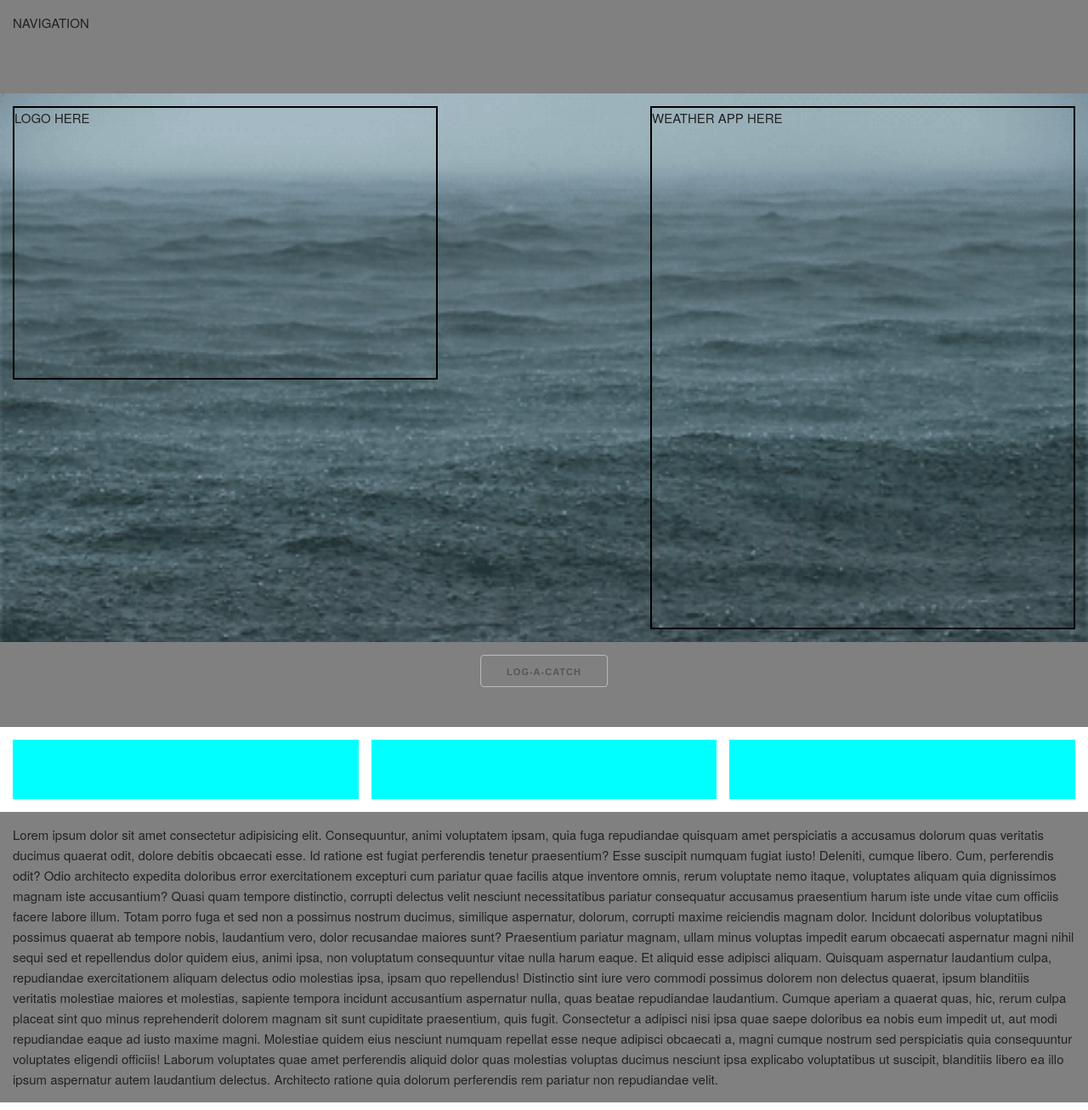
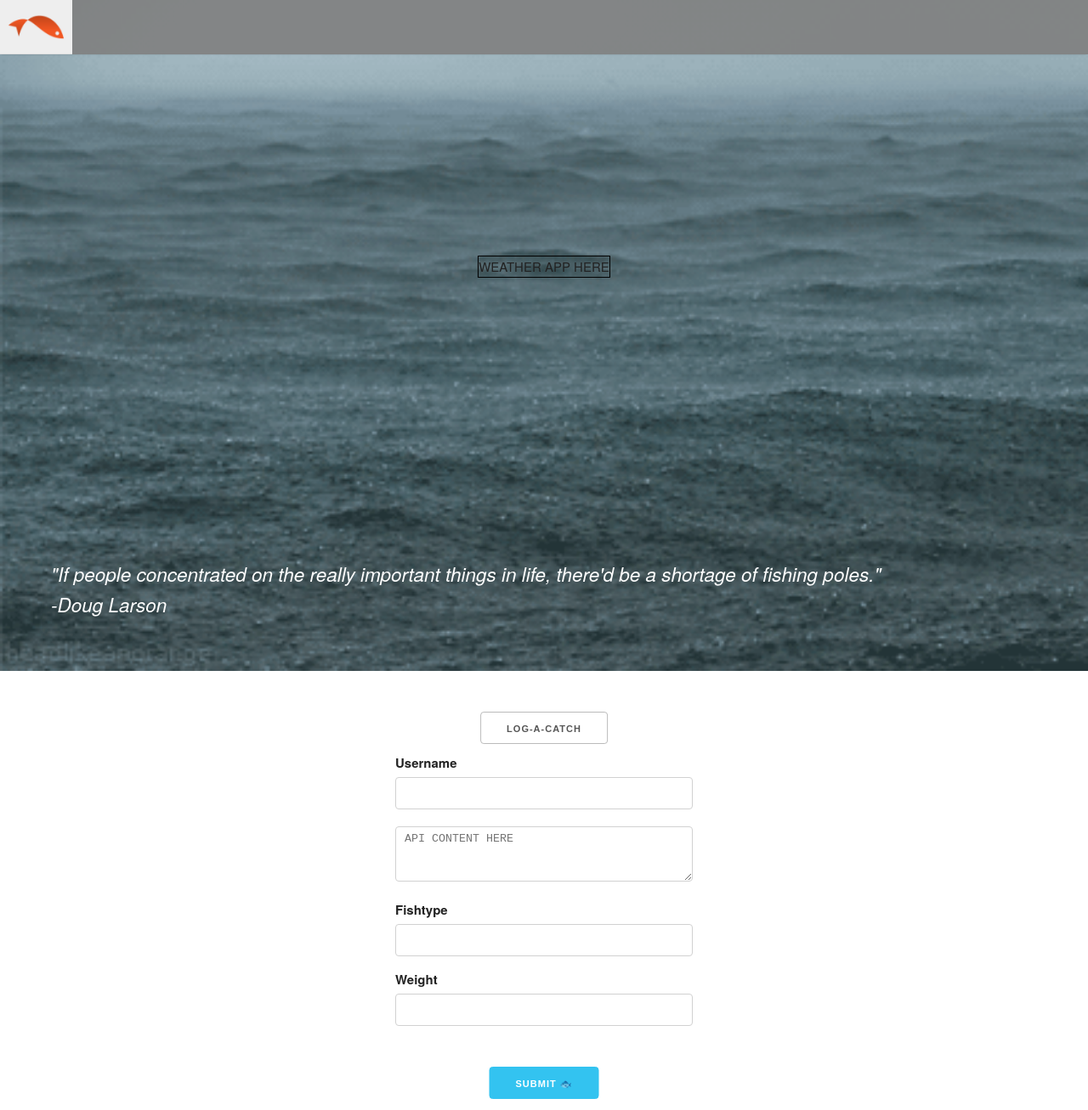
Before and after one commit to joonassuo/fishApp-cssGrid, a plain HTML site: page index2.html in a window 1280 px wide. Shown: the top 1307 px of the page at 85% size. Drawn offline with nearby package versions, Linux system fonts and the light colour scheme.

Commit message:
everything works, UI improvements

```diff
--- a/client.js
+++ b/client.js
@@ -4,7 +4,7 @@ const fishesContainer = document.querySelector('.fishesContainer');
 const niceCatchPic = document.querySelector('.catchPic');
 const API_URL = "http://localhost:5000/fishes";
 
-form.style.display = 'none';
+form.style.display = '';
 
 // toggle form display
 logCatchButton.addEventListener('click', () => {
--- a/index2.html
+++ b/index2.html
@@ -11,10 +11,12 @@
 </head>
 
 <body>
+    <img class="logo-pic" src="logo.png" alt="logo">
+    <div class="top-bar"></div>
     <div class="wrapper">
         <div class="box box1">NAVIGATION</div>
         <div class="box box2">
-            <div class="logo">LOGO HERE</div>
+            <div class="logo">"If people concentrated on the really important things in life, there'd be a shortage of fishing poles."<br>-Doug Larson</div>
             <div class="weather-app">WEATHER APP HERE</div>
         </div>
         <div class="box box3">
@@ -40,29 +42,7 @@
             <div class="summary"></div>
             <div class="summary"></div>
         </div>
-        <div class="box box5">Lorem ipsum dolor sit amet consectetur adipisicing elit. Consequuntur, animi voluptatem
-            ipsam, quia fuga repudiandae quisquam amet perspiciatis a accusamus dolorum quas veritatis ducimus quaerat
-            odit, dolore debitis obcaecati esse. Id ratione est fugiat perferendis tenetur praesentium? Esse suscipit
-            numquam fugiat iusto! Deleniti, cumque libero. Cum, perferendis odit? Odio architecto expedita doloribus
-            error exercitationem excepturi cum pariatur quae facilis atque inventore omnis, rerum voluptate nemo itaque,
-            voluptates aliquam quia dignissimos magnam iste accusantium? Quasi quam tempore distinctio, corrupti
-            delectus velit nesciunt necessitatibus pariatur consequatur accusamus praesentium harum iste unde vitae cum
-            officiis facere labore illum. Totam porro fuga et sed non a possimus nostrum ducimus, similique aspernatur,
-            dolorum, corrupti maxime reiciendis magnam dolor. Incidunt doloribus voluptatibus possimus quaerat ab
-            tempore nobis, laudantium vero, dolor recusandae maiores sunt? Praesentium pariatur magnam, ullam minus
-            voluptas impedit earum obcaecati aspernatur magni nihil sequi sed et repellendus dolor quidem eius, animi
-            ipsa, non voluptatum consequuntur vitae nulla harum eaque. Et aliquid esse adipisci aliquam. Quisquam
-            aspernatur laudantium culpa, repudiandae exercitationem aliquam delectus odio molestias ipsa, ipsam quo
-            repellendus! Distinctio sint iure vero commodi possimus dolorem non delectus quaerat, ipsum blanditiis
-            veritatis molestiae maiores et molestias, sapiente tempora incidunt accusantium aspernatur nulla, quas
-            beatae repudiandae laudantium. Cumque aperiam a quaerat quas, hic, rerum culpa placeat sint quo minus
-            reprehenderit dolorem magnam sit sunt cupiditate praesentium, quis fugit. Consectetur a adipisci nisi ipsa
-            quae saepe doloribus ea nobis eum impedit ut, aut modi repudiandae eaque ad iusto maxime magni. Molestiae
-            quidem eius nesciunt numquam repellat esse neque adipisci obcaecati a, magni cumque nostrum sed perspiciatis
-            quia consequuntur voluptates eligendi officiis! Laborum voluptates quae amet perferendis aliquid dolor quas
-            molestias voluptas ducimus nesciunt ipsa explicabo voluptatibus ut suscipit, blanditiis libero ea illo ipsum
-            aspernatur autem laudantium delectus. Architecto ratione quia dolorum perferendis rem pariatur non
-            repudiandae velit.</div>
+        <div class="box box5">Lorem ipsum dolor sit amet consectetur adipisicing elit. Enim rerum vitae sunt doloremque illum cumque itaque dolore? Doloremque ea et hic voluptatibus. Amet, in expedita eaque non fugit ab quibusdam minus recusandae hic illo modi illum sunt dolorum. Rerum iusto voluptatem ea quasi. Eveniet maxime quae pariatur earum et? Architecto unde non repellendus recusandae doloribus! Nulla molestiae ex et deleniti? Sed accusamus culpa facere sapiente explicabo illum earum dolorum nesciunt et commodi. Laudantium quidem maxime nam, necessitatibus delectus voluptatibus amet impedit quae officiis quam ab soluta temporibus iste. Molestias ipsa voluptates aut ea esse officia harum quae. Inventore, ea necessitatibus?</div>
     </div>
     <script src="client.js"></script>
 </body>
--- a/style.css
+++ b/style.css
@@ -1,6 +1,28 @@
 body {
     margin: 0;
 }
+
+.logo-pic {
+    position: fixed;
+    top: 0;
+    left: 0;
+    height: 8vh;
+    width: auto;
+    z-index: 2;
+}
+
+.top-bar {
+    position: fixed;
+    top: 0;
+    opacity: 0.9;
+    background-color: grey;
+    height: 8vh;
+    width: 100%;
+    z-index: 1;
+    box-shadow: 0 2px 2px -2px rgba(0,0,0,.2);
+}
+
+
 .wrapper {
     display: grid;
     grid-template-columns: 1fr 2fr 1fr;
@@ -12,12 +34,11 @@ body {
     padding: 1em;
 }
 
-.wrapper>div:nth-child(odd) {
-    background-color: grey;
-}
+
 
 .box1 {
     grid-column: 1/4;
+    grid-row: 0;
     height: 10vh;
 }
 
@@ -26,22 +47,29 @@ body {
     background-repeat: no-repeat;
     background-size: cover;
     grid-column: 1/4;
-    grid-row: 2/4;
+    grid-row: 1/4;
     display: grid;
-    grid-template-columns: 2fr 1fr 2fr;
-    height: 77vh;
+    grid-template-columns: 1fr 2fr 3fr;
+    height: 95vh;
 }
 
 .logo {
-    grid-column: 1;
-    grid-row: 1;
-    border: 2px solid black;
+    grid-column: 1/4;
+    grid-row: 3;
+    align-self: end;
+    justify-self: start;
+    color: white;
+    padding: 2em;
+    font-size: 1.5em;
+    font-style: italic;
 }
 
 .weather-app {
-    grid-column: 3;
-    grid-row: 1/3;
-    border: 2px solid black;
+    grid-column: 1/4;
+    grid-row: 2/3;
+    justify-self: center;
+    align-self: center;
+    border: 1px solid black;
 }
 
 .box3 {
@@ -49,13 +77,15 @@ body {
     grid-row: 4;
 }
 
-form, .fishesContainer {
+form,
+.fishesContainer {
     max-width: 350px;
     margin: 0 auto;
     text-transform: capitalize;
 }
 
-.logCatchButton {
+.logCatchButton, .button-primary {
+    margin-top: 3em;
     position: relative;
     left: 50%;
     transform: translateX(-50%);
@@ -71,8 +101,11 @@ form, .fishesContainer {
 
 .summary {
     background-color: aqua;
+    height: 200px;
 }
 
 .box5 {
     grid-column: 1/4;
+    grid-row: 6;
+    height: auto;
 }
```
Also changed, not shown: logo.jpg (added), logo.png (added), map.jpg (added).
